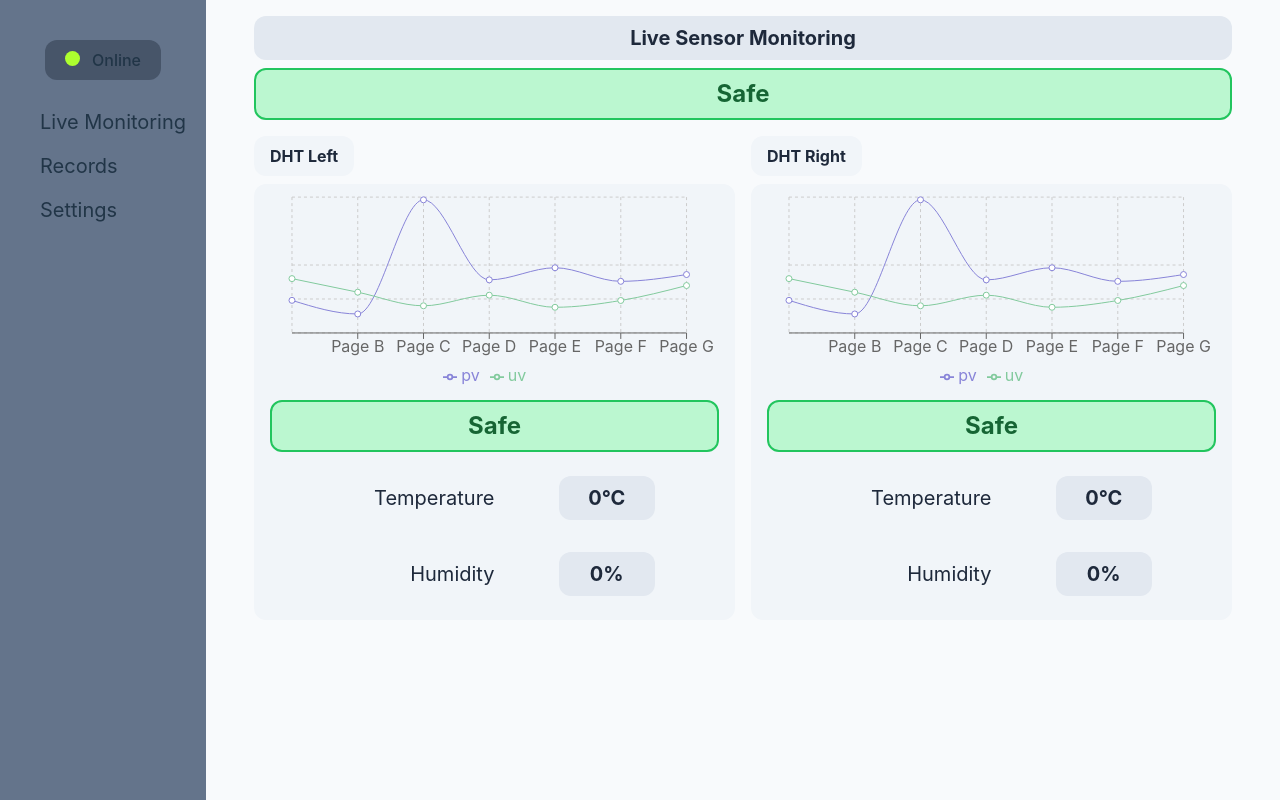
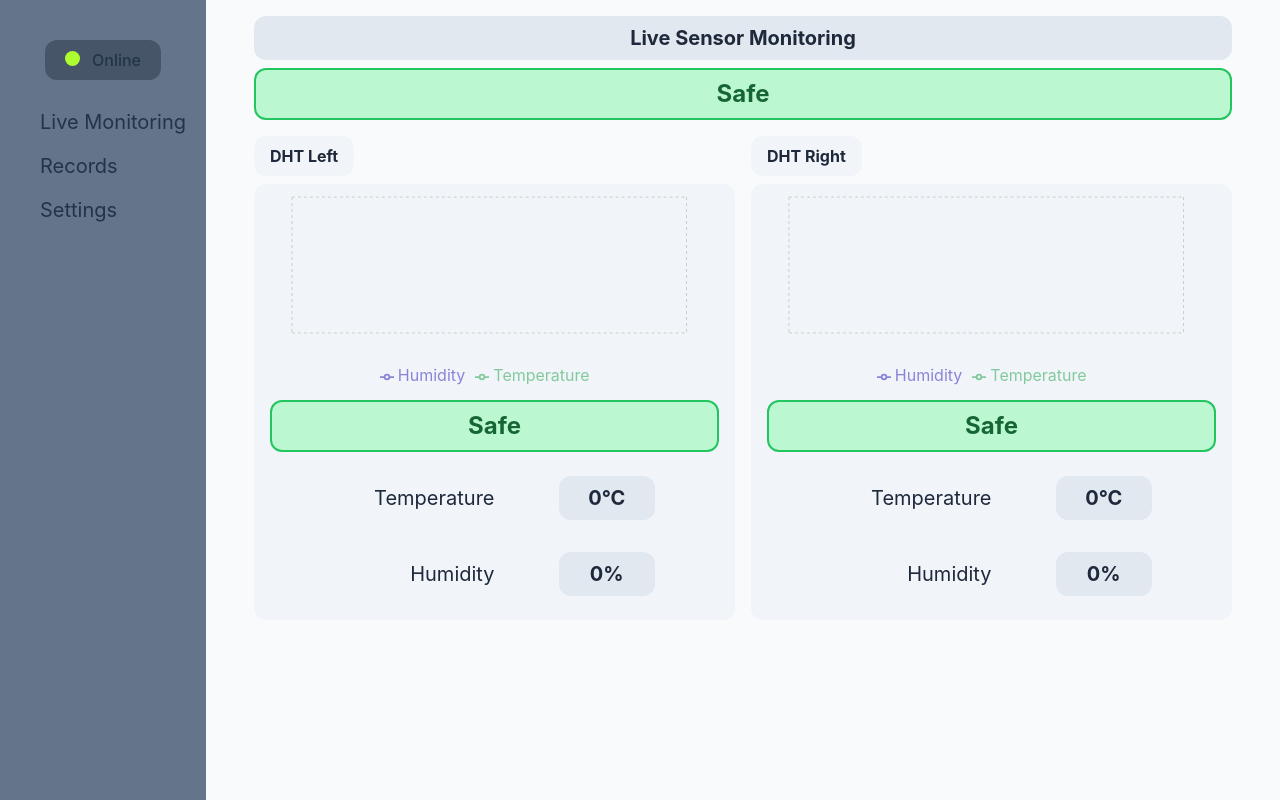
Before and after one commit to roberika/iot-gui, a React (Vite) app: page / in a window 1280 px wide. Built offline with nearby package versions, Linux system fonts and the light colour scheme; no server answers; the database is empty.

Commit message:
Finished graph

```diff
--- a/src/LiveMonitoring.jsx
+++ b/src/LiveMonitoring.jsx
@@ -1,7 +1,7 @@
 import { useEffect, useState } from 'react'
 
 import { firestore, realtime } from './Firebase';
-import { doc, getDoc } from 'firebase/firestore';
+import { collection, doc, getDoc, getDocs, limit, orderBy, query, where } from 'firebase/firestore';
 import { onValue, ref } from 'firebase/database';
 
 import './App.css'
@@ -136,60 +136,64 @@ function LiveMeasure({ unit, value }) {
 }
 
 function LiveChart({ dhtid }) {
-    const data = [
-        {
-          "name": "Page A",
-          "uv": 4000,
-          "pv": 2400,
-          "amt": 2400
-        },
-        {
-          "name": "Page B",
-          "uv": 3000,
-          "pv": 1398,
-          "amt": 2210
-        },
-        {
-          "name": "Page C",
-          "uv": 2000,
-          "pv": 9800,
-          "amt": 2290
-        },
-        {
-          "name": "Page D",
-          "uv": 2780,
-          "pv": 3908,
-          "amt": 2000
-        },
-        {
-          "name": "Page E",
-          "uv": 1890,
-          "pv": 4800,
-          "amt": 2181
-        },
-        {
-          "name": "Page F",
-          "uv": 2390,
-          "pv": 3800,
-          "amt": 2500
-        },
-        {
-          "name": "Page G",
-          "uv": 3490,
-          "pv": 4300,
-          "amt": 2100
-        }
-      ]
+    const RECORDS_PER_PAGE = 24;
+
+    const getDate = (timestamp) => {
+        return timestamp.toDate().toLocaleDateString("en-GB", {
+            day: "2-digit",
+            month: "2-digit",
+            year: "numeric",
+        });
+    }
+
+    const getTime = (timestamp) => {
+        return timestamp.toDate().toLocaleTimeString("en-GB", {
+            hour: "2-digit",
+            minute: "2-digit",
+            second: "2-digit",
+        });
+    }
+
+    const [records, setRecords] = useState(null);
+
+    const loadData = async () => {
+        const querySnapshot = await getDocs(query(
+            collection(firestore, "records"),
+            where("dhtid", "==", dhtid),
+            orderBy("timestamp", "desc"),
+            limit(RECORDS_PER_PAGE)
+        ));
+        setRecords(querySnapshot);
+    }
+
+    const getData = () => {
+        const data = !records ? [] : records.docs.map((doc, index) => {
+            return {
+                "humidity":  doc.data().humidity,
+                "temperature":  doc.data().temperature,
+                "date":  getDate(doc.data().timestamp),
+                "time":  getTime(doc.data().timestamp),
+            }
+        });
+        console.log(data);
+        return data.reverse();
+    }
+
+    useEffect(() => {
+        loadData();
+    }, [])
 
     return (
         <ResponsiveContainer width="99%" height={200} className="mx-auto">
-            <LineChart data={data} margin={{ top: 5, right: 30, left: 20, bottom: 5 }}>
+            <LineChart data={getData()} syncId={"dht-records"}
+                margin={{ top: 5, right: 30, left: 20, bottom: 5 }}>
                 <CartesianGrid strokeDasharray="3 3" />
-                <XAxis dataKey="name" />
+                <XAxis dataKey="time" />
                 <Tooltip />
                 <Legend />
-                <Line type="monotone" dataKey="pv" stroke="#8884d8" unit={Units.TEMPERATURE} />
-                <Line type="monotone" dataKey="uv" stroke="#82ca9d" unit={Units.HUMIDITY} />
+                <Line name="Date" type="monotone" dataKey="date" stroke="#d66884" legendType='none' hide='true' />
+                <Line name="Humidity" type="monotone" dataKey="humidity" stroke="#8884d8" unit={Units.TEMPERATURE} />
+                <Line name="Temperature" type="monotone" dataKey="temperature" stroke="#82ca9d" unit={Units.HUMIDITY} />
             </LineChart>
         </ResponsiveContainer>
     )
--- a/src/RecordsTable.jsx
+++ b/src/RecordsTable.jsx
@@ -86,6 +86,17 @@ function RecordsTable({ dhtid }) {
         return !records ? [] : records.docs.map((doc, _) => doc.data())
     }
 
+    const getDate = (timestamp) => {
+        return timestamp.toDate().toLocaleDateString("en-GB", {
+            day: "2-digit",
+            month: "2-digit",
+            year: "numeric",
+            hour: "2-digit",
+            minute: "2-digit",
+            second: "2-digit",
+        });
+    }
+
     const getSeconds = (dateString, end = false) => {
         const millis = Math.floor(Date.parse(dateString)) + (end ? 86399999 : 0);
         return new Date(millis);
@@ -94,15 +105,6 @@ function RecordsTable({ dhtid }) {
     useEffect(() => {
         loadData();
     }, [startDate, endDate]);
-
-    const timestampOptions = {
-        day: "2-digit",
-        month: "2-digit",
-        year: "numeric",
-        hour: "numeric",
-        minute: "numeric",
-        second: "numeric",
-    }
 
     return (
         <div className='records-table'>
@@ -127,7 +129,7 @@ function RecordsTable({ dhtid }) {
                     {getRecords().map((record, index) => {
                         return <tr key={index}>
                             <td className='hidden sm:table-cell'>{index + (page * RECORDS_PER_PAGE) + 1}</td>
-                            <td>{record.timestamp.toDate().toLocaleDateString("en-GB", timestampOptions)}</td>
+                            <td>{getDate(record.timestamp)}</td>
                             <td>{record.temperature}</td>
                             <td>{record.humidity}</td>
                         </tr>
```
